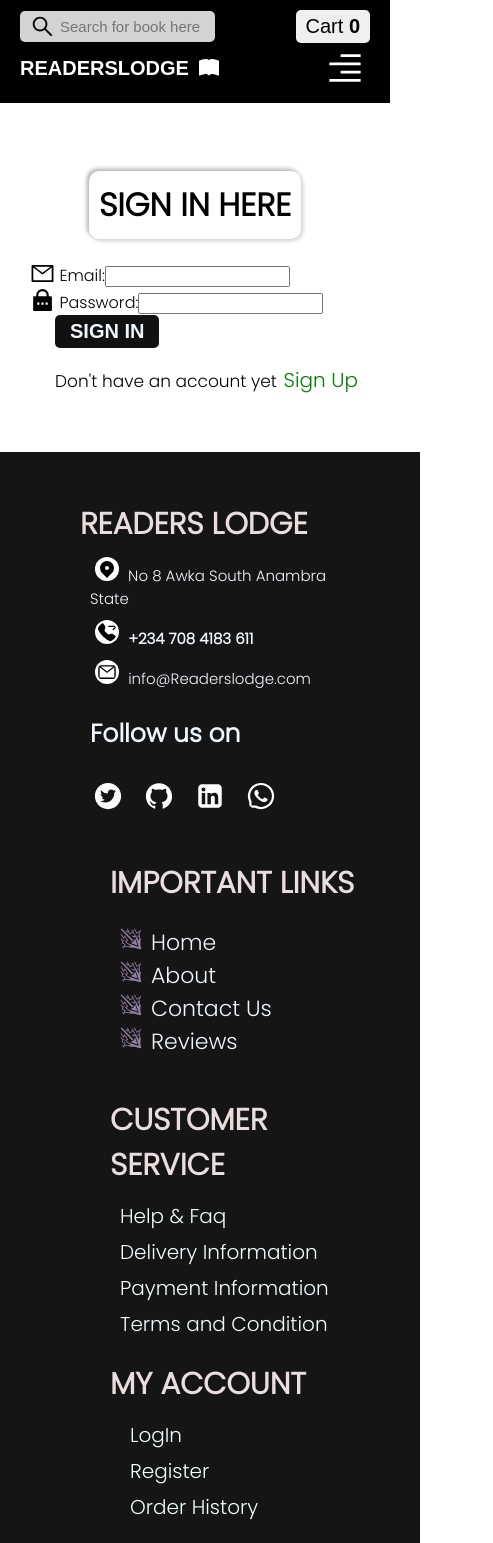
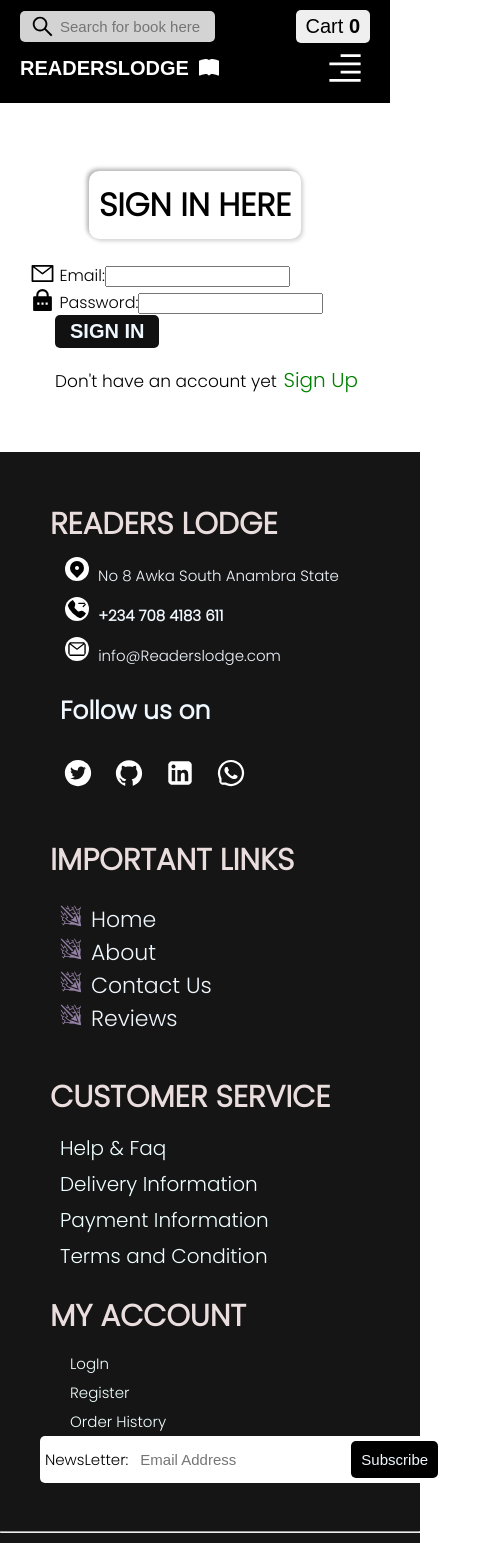
Before and after one commit to DesmondNzubechi/Readers-corner, a React (Create React App) app: page /signIn in a window 390 px wide. Shown: the top 1543 px of the page, 493 px wide, since content can reach past the window. Built offline with nearby package versions, Linux system fonts and the light colour scheme.

Commit message:
new change

```diff
--- a/src/components/Footer/Footer.css
+++ b/src/components/Footer/Footer.css
@@ -90,7 +90,7 @@ color: azure;
 }
 .myAc .myAcLink{
     margin: 3px 10px 3px 30px;
-    font-size: 20px;
+    font-size: 15px;
     color: azure;
 }
 .Newsletter{
@@ -104,7 +104,7 @@ color: azure;
     width: fit-content;
     padding: 5px;
     border-radius: 5px;
-    margin: 20px;
+
 
 }
 .Newsletter input{
@@ -157,7 +157,6 @@ color: azure;
     .footer, .anotherFlex{
        flex-direction:column;
        justify-content: center;
-      margin: 0 0 0 30px;
        gap: 10px;
     }
      .allRight{
```
